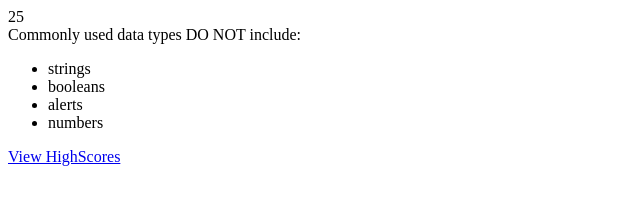
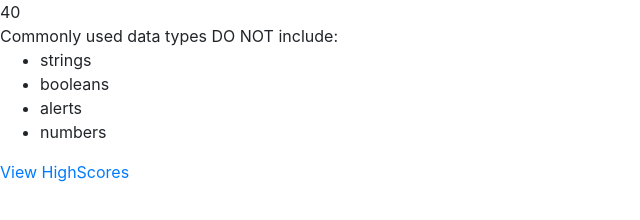
Before and after one commit to DevDan13/Code-Quiz, a plain HTML site: page index.html in a window 1280 px wide. Shown: the whole page, without its empty margins (0-640 px from the left). Drawn offline with nearby package versions, Linux system fonts and the light colour scheme.

Commit message:
added bootstrap and font awesome links. added hide class in css

```diff
--- a/highscores.js
+++ b/highscores.js
@@ -0,0 +1,5 @@
+// var displayScore = document.querySelector("#highscores");
+
+// displayScore.innerHTML = localStorage.getItem("scores", JSON.stringify(high_scores));
+
+// console.log(time);
--- a/index.html
+++ b/index.html
@@ -4,8 +4,9 @@
     <meta charset="UTF-8">
     <meta name="viewport" content="width=device-width, initial-scale=1.0">
     <title>Code Quiz</title>
-    <link href ="Code-Quiz\highscores.html">
-    <link  rel = "stylesheet" type = "text/css" href ="Code-Quiz\style.css">
+    <link rel="stylesheet" href="https://stackpath.bootstrapcdn.com/bootstrap/4.5.2/css/bootstrap.min.css" integrity="sha384-JcKb8q3iqJ61gNV9KGb8thSsNjpSL0n8PARn9HuZOnIxN0hoP+VmmDGMN5t9UJ0Z" crossorigin="anonymous">
+    <link rel="stylesheet" href="https://cdnjs.cloudflare.com/ajax/libs/font-awesome/4.7.0/css/font-awesome.min.css">
+    <link rel = "stylesheet" type = "text/css" href ="./style.css">
 </head>
 
 <body>
@@ -17,9 +18,10 @@
 
     <div id="question-result"></div>
 
-    <a href = "Code-Quiz\highscores.html">View HighScores</a>
+    <a href = "./highscores.html">View HighScores</a>
 
     <script src="./script.js"></script>
+
 </body>
 
 </html>
--- a/script.js
+++ b/script.js
@@ -5,47 +5,47 @@ var questions = [
         answer: "alerts",
     },
     {
-        question:"The condition in an if / else statement is enclosed within ____.",
+        question: "The condition in an if / else statement is enclosed within ____.",
         choices: ["quotes", "curly brackets", "parentheses", "square brackets"],
         answer: "parentheses",
     },
     {
-        question:"Entering Comments is a useless task, it will  not help in anyway.",
+        question: "Entering Comments is a useless task, it will  not help in anyway.",
         choices: ["true", "false"],
         answer: "false",
     },
     {
-        question:"A short sections of code written to complete a task. ",
-        choices: ["buffer","array","segment","function"],
+        question: "A short sections of code written to complete a task. ",
+        choices: ["buffer", "array", "segment", "function"],
         answer: "function",
     },
     {
-        question:"One loop inside the body of another loop is called",
+        question: "One loop inside the body of another loop is called",
         choices: ["loop in loop", "nested", "multi loop", "double loop"],
         answer: "nested",
     },
     {
-        question:"What does HTML stand for?",
+        question: "What does HTML stand for?",
         choices: ["Hyper Text Markup Language", "Hyper Trainer Marking Language", "Hyper Text Marketing Language", "Hyper Text Markup Leveler"],
         answer: "Hyper Text Markup Language",
     },
     {
-        question:"<h1>Text</h1> is the correct way of making a header in HTML.",
+        question: "<h1>Text</h1> is the correct way of making a header in HTML.",
         choices: ["true", "false"],
         answer: "true",
     },
     {
-        question:"What does CSS stand for?",
+        question: "What does CSS stand for?",
         choices: ["colorful style sheets", "cascading style sheets", "creative style sheets", "computer style sheets"],
-        answer: "Hyper Text Markup Language",
+        answer: "cascading style sheets",
     },
     {
-        question:"Which HTML tag is used to define an internal style sheet?",
+        question: "Which HTML tag is used to define an internal style sheet?",
         choices: ["<style>", "<inner>", "<css>", "<script>"],
         answer: "<style>",
     },
     {
-        question:"How do you insert a comment in a CSS file?",
+        question: "How do you insert a comment in a CSS file?",
         choices: ["//this is a comment", "/*this is a comment*/", "'this is a comment", "//this is a comment//"],
         answer: "/*this is a comment*/",
     },
@@ -57,9 +57,11 @@ var questions = [
 var questionResultEl = document.querySelector("#question-result");
 var timerEl = document.querySelector("#timer");
 
+var displayScore = document.querySelector("#highscores");
+
 var questionIndex = 0;
 var correctCount = 0;
-  var time = 30;
+var time = 45;
 var intervalId;
 
 function endQuiz() {
@@ -80,11 +82,8 @@ var questions = [
         high_scores = JSON.parse(high_scores);
     }
 
-    high_scores.push({ name: name, score: correctCount });
+    high_scores.push({ name: name, score: correctCount })
 
-
-
-    //add link to highscores.js here? how to transfer functions to new page?
 
     localStorage.setItem("scores", JSON.stringify(high_scores));
 
@@ -102,6 +101,8 @@ var questions = [
     }
 
     document.body.appendChild(contentUL);
+
+    displayScore.innerHTML = localStorage.getItem("scores");
 }
 
 function updateTime() {
--- a/style.css
+++ b/style.css
@@ -0,0 +1,3 @@
+.hide{
+    display: none;
+}
```
Also changed, not shown: highscores.html (+4 -3 lines). Lines whose indentation alone changed are shown as unchanged.
